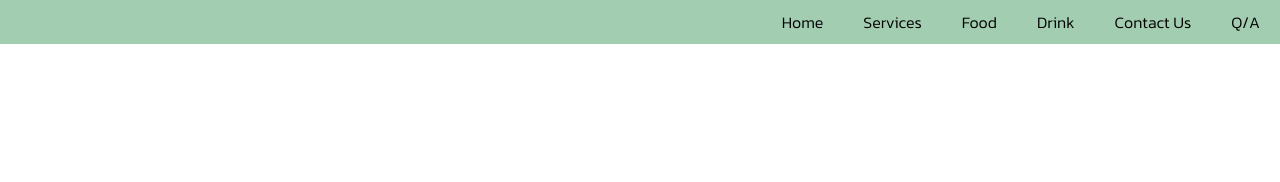
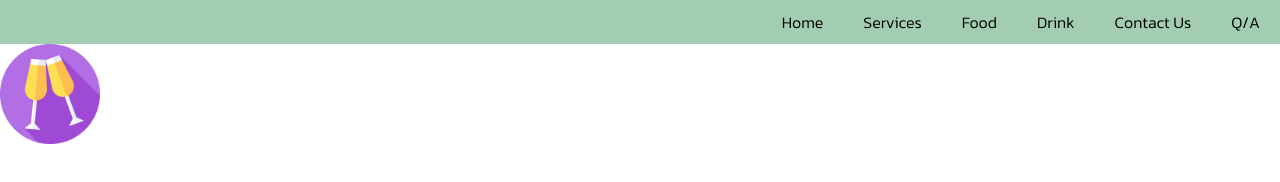
Before and after one commit to snehaash/firstcode, a plain HTML site: page index.html in a window 1280 px wide. Drawn offline with Linux system fonts and the light colour scheme.

Commit message:
my second change

```diff
--- a/index.html
+++ b/index.html
@@ -18,5 +18,8 @@
             <li><a href="">Q/A</a></li>
         </div>
     </div>
+    <div class="container">
+        <img src="./images/champagne.png" alt="">
+    </div>
 </body>
 </html>
```
